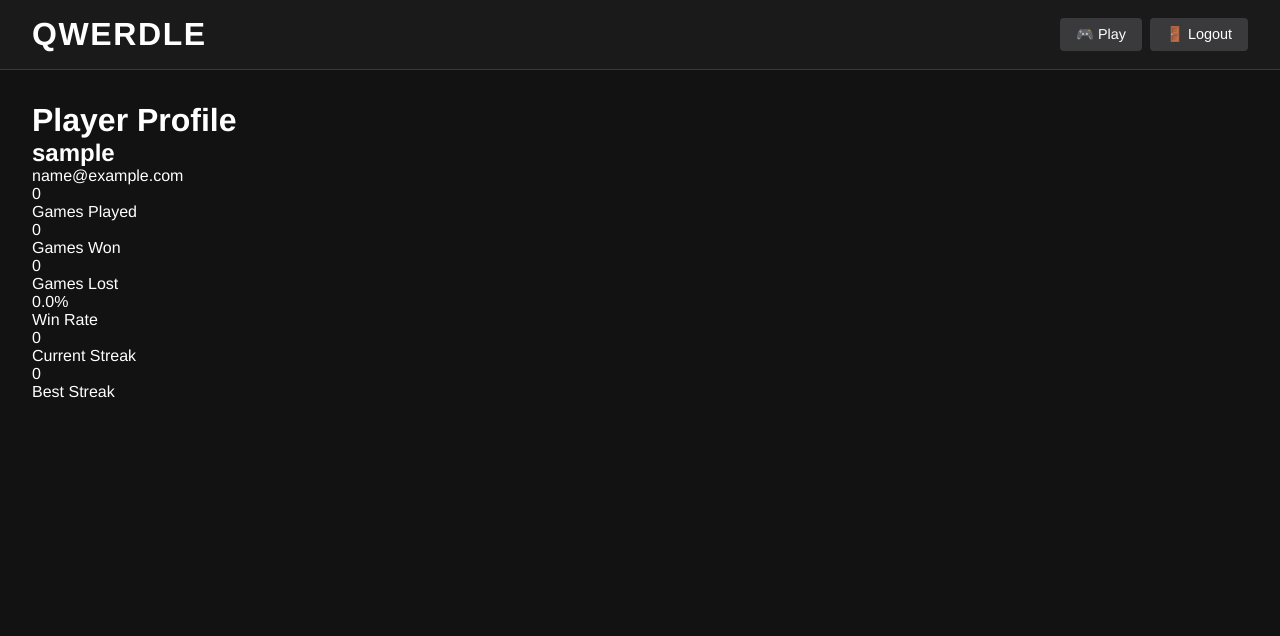
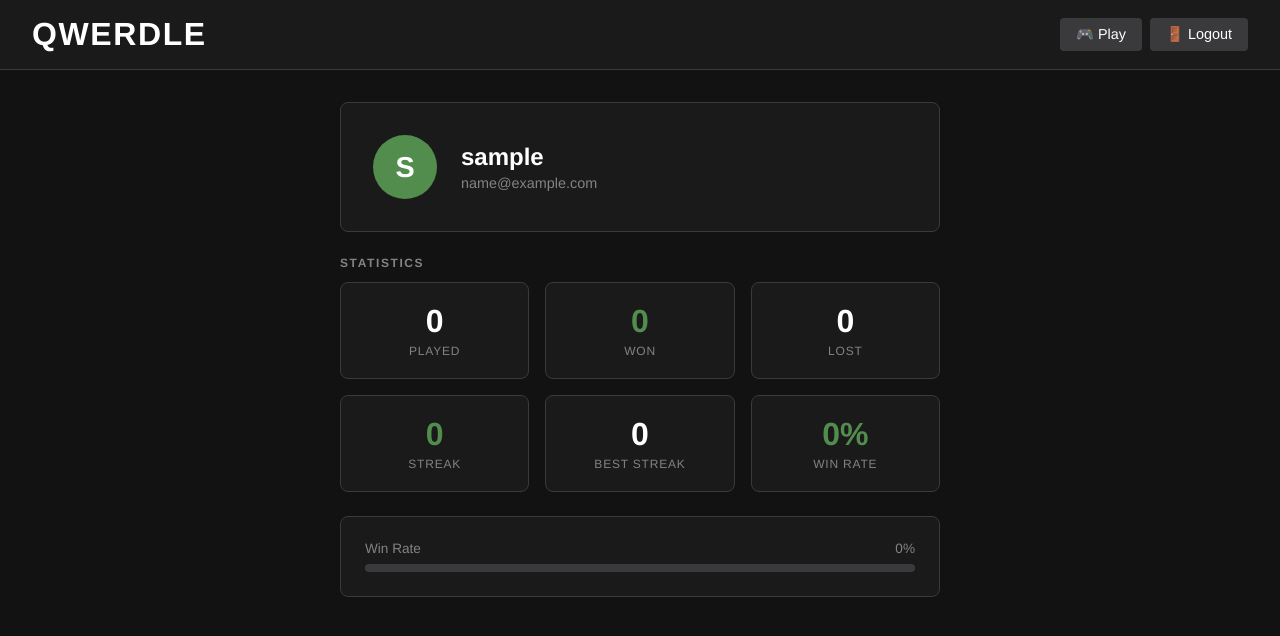
Before and after one commit to lucastbrist/qwerdle, a Spring Boot app: page /profile in a window 1280 px wide. Shown: the top 636 px of the page. Run offline with Spring Boot 4, Linux system fonts and the light colour scheme; the visitor is signed in with stand-in values (Sample User, id 1); some of the project's set-up classes (security, data sources, template engines, error pages and the like) are left out, and stand-ins take their place.

Commit message:
Implemented a home page in preparation for daily game addition; renamed ProfileController to AppController because of increased scope; gussied up profile page; security changes accordingly

```diff
--- a/src/main/java/com/ltb/qwerdle/config/SecurityConfig.java
+++ b/src/main/java/com/ltb/qwerdle/config/SecurityConfig.java
@@ -26,10 +26,10 @@ public class SecurityConfig {
     public SecurityFilterChain filterChain(HttpSecurity http) throws Exception {
         http
                 .authorizeHttpRequests(auth -> auth
-                        .requestMatchers("/", "/register", "/login").permitAll()
+                        .requestMatchers("/register", "/login").permitAll()
                         .requestMatchers("/css/**", "/js/**", "/img/**", "/webjars/**").permitAll()
                         .requestMatchers("/", "/home", "/play", "/play/**", "/guess").permitAll()
-                        .requestMatchers("/qwerdle/profile", "/profile").authenticated()
+                        .requestMatchers("/profile").authenticated()
                 )
                 .formLogin(form -> form
                         .loginPage("/login")
--- a/src/main/java/com/ltb/qwerdle/controllers/ProfileController.java
+++ b/src/main/java/com/ltb/qwerdle/controllers/AppController.java
@@ -17,10 +17,14 @@ import org.springframework.web.servlet.mvc.support.RedirectAttributes;
 @Slf4j
 @Controller
 @RequiredArgsConstructor
-public class ProfileController {
+public class AppController {
 
     private final UserService userService;
-    private final CustomUserDetailsService userDetailsService;
+
+    @GetMapping({"/", "/home"})
+    public String home() {
+        return "home";
+    }
 
     @GetMapping("/profile")
     public String profile(@AuthenticationPrincipal CustomUserDetails userDetails, Model model) {
--- a/src/main/resources/templates/profile.html
+++ b/src/main/resources/templates/profile.html
@@ -1,15 +1,128 @@
 <!DOCTYPE html>
-<html xmlns:th="http://www.thymeleaf.org">
+<html xmlns:th="http://www.thymeleaf.org"
+      xmlns:sec="http://www.thymeleaf.org/extras/spring-security">
 <head>
     <link rel="stylesheet" type="text/css" th:href="@{/css/style.css}" />
     <meta charset="UTF-8">
+    <meta name="viewport" content="width=device-width, initial-scale=1.0">
     <title>Profile - Qwerdle</title>
+    <style>
+        .profile-container {
+            max-width: 600px;
+            margin: 0 auto;
+        }
+
+        .profile-header {
+            display: flex;
+            align-items: center;
+            gap: 1.5rem;
+            padding: 2rem;
+            background-color: #1a1a1b;
+            border: 1px solid #3a3a3c;
+            border-radius: 8px;
+            margin-bottom: 1.5rem;
+        }
+
+        .profile-avatar {
+            width: 64px;
+            height: 64px;
+            background-color: #538d4e;
+            border-radius: 50%;
+            display: flex;
+            align-items: center;
+            justify-content: center;
+            font-size: 1.8rem;
+            font-weight: bold;
+            flex-shrink: 0;
+        }
+
+        .profile-info h2 {
+            font-size: 1.5rem;
+            font-weight: bold;
+            margin-bottom: 0.25rem;
+        }
+
+        .profile-info p {
+            color: #818384;
+            font-size: 0.9rem;
+        }
+
+        .stats-section-title {
+            font-size: 0.75rem;
+            font-weight: bold;
+            letter-spacing: 0.1rem;
+            color: #818384;
+            text-transform: uppercase;
+            margin-bottom: 0.75rem;
+        }
+
+        .stats-grid {
+            display: grid;
+            grid-template-columns: repeat(3, 1fr);
+            gap: 1rem;
+            margin-bottom: 1.5rem;
+        }
+
+        .stat-card {
+            background-color: #1a1a1b;
+            border: 1px solid #3a3a3c;
+            border-radius: 8px;
+            padding: 1.25rem 1rem;
+            text-align: center;
+        }
+
+        .stat-value {
+            font-size: 2rem;
+            font-weight: bold;
+            margin-bottom: 0.25rem;
+        }
+
+        .stat-label {
+            font-size: 0.75rem;
+            color: #818384;
+            text-transform: uppercase;
+            letter-spacing: 0.05rem;
+        }
+
+        .stat-card.highlight .stat-value {
+            color: #538d4e;
+        }
+
+        .win-bar-container {
+            background-color: #1a1a1b;
+            border: 1px solid #3a3a3c;
+            border-radius: 8px;
+            padding: 1.5rem;
+        }
+
+        .win-bar-label {
+            display: flex;
+            justify-content: space-between;
+            font-size: 0.85rem;
+            color: #818384;
+            margin-bottom: 0.5rem;
+        }
+
+        .win-bar-track {
+            height: 8px;
+            background-color: #3a3a3c;
+            border-radius: 4px;
+            overflow: hidden;
+        }
+
+        .win-bar-fill {
+            height: 100%;
+            background-color: #538d4e;
+            border-radius: 4px;
+            transition: width 0.6s ease;
+        }
+    </style>
 </head>
 <body>
 <div class="dashboard">
     <div class="dashboard-title">QWERDLE</div>
     <div class="dashboard-buttons">
-        <a href="/play" class="btn btn-secondary">🎮 Play</a>
+        <a th:href="@{/play}" class="btn btn-secondary">🎮 Play</a>
         <form th:action="@{/logout}" method="post" style="display: inline;">
             <input type="hidden" th:name="${_csrf.parameterName}" th:value="${_csrf.token}"/>
             <button type="submit" class="btn btn-secondary">🚪 Logout</button>
@@ -19,44 +132,56 @@
 
 <div class="content">
     <div class="profile-container">
-        <h1>Player Profile</h1>
 
-        <div class="profile-info">
-            <h2 th:text="${user.username}">Username</h2>
-            <p th:text="${user.email}">email@example.com</p>
+        <!-- Header -->
+        <div class="profile-header">
+            <div class="profile-avatar" th:text="${#strings.toUpperCase(#strings.substring(user.username, 0, 1))}">A</div>
+            <div class="profile-info">
+                <h2 th:text="${user.username}">Username</h2>
+                <p th:text="${user.email}">email@example.com</p>
+            </div>
         </div>
 
+        <!-- Stats -->
+        <div class="stats-section-title">Statistics</div>
         <div class="stats-grid">
             <div class="stat-card">
                 <div class="stat-value" th:text="${user.totalGames}">0</div>
-                <div class="stat-label">Games Played</div>
+                <div class="stat-label">Played</div>
             </div>
-
-            <div class="stat-card">
+            <div class="stat-card highlight">
                 <div class="stat-value" th:text="${user.gamesWon}">0</div>
-                <div class="stat-label">Games Won</div>
+                <div class="stat-label">Won</div>
             </div>
-
             <div class="stat-card">
                 <div class="stat-value" th:text="${user.gamesLost}">0</div>
-                <div class="stat-label">Games Lost</div>
+                <div class="stat-label">Lost</div>
             </div>
-
-            <div class="stat-card">
-                <div class="stat-value" th:text="${#numbers.formatDecimal(user.winRate, 1, 1)} + '%'">0%</div>
-                <div class="stat-label">Win Rate</div>
+            <div class="stat-card highlight">
+                <div class="stat-value" th:text="${user.currentStreak}">0</div>
+                <div class="stat-label">Streak</div>
             </div>
-
-            <div class="stat-card">
-                <div class="stat-value" th:text="${user.currentStreak}">0</div>
-                <div class="stat-label">Current Streak</div>
-            </div>
-
             <div class="stat-card">
                 <div class="stat-value" th:text="${user.maxStreak}">0</div>
                 <div class="stat-label">Best Streak</div>
             </div>
+            <div class="stat-card highlight">
+                <div class="stat-value" th:text="${#numbers.formatDecimal(user.winRate, 1, 0)} + '%'">0%</div>
+                <div class="stat-label">Win Rate</div>
+            </div>
         </div>
+
+        <!-- Win Rate Bar -->
+        <div class="win-bar-container">
+            <div class="win-bar-label">
+                <span>Win Rate</span>
+                <span th:text="${#numbers.formatDecimal(user.winRate, 1, 0)} + '%'">0%</span>
+            </div>
+            <div class="win-bar-track">
+                <div class="win-bar-fill" th:style="'width: ' + ${user.winRate} + '%'"></div>
+            </div>
+        </div>
+
     </div>
 </div>
 </body>
```
Also changed, not shown: src/main/resources/templates/home.html (added, +32 -0 lines).
